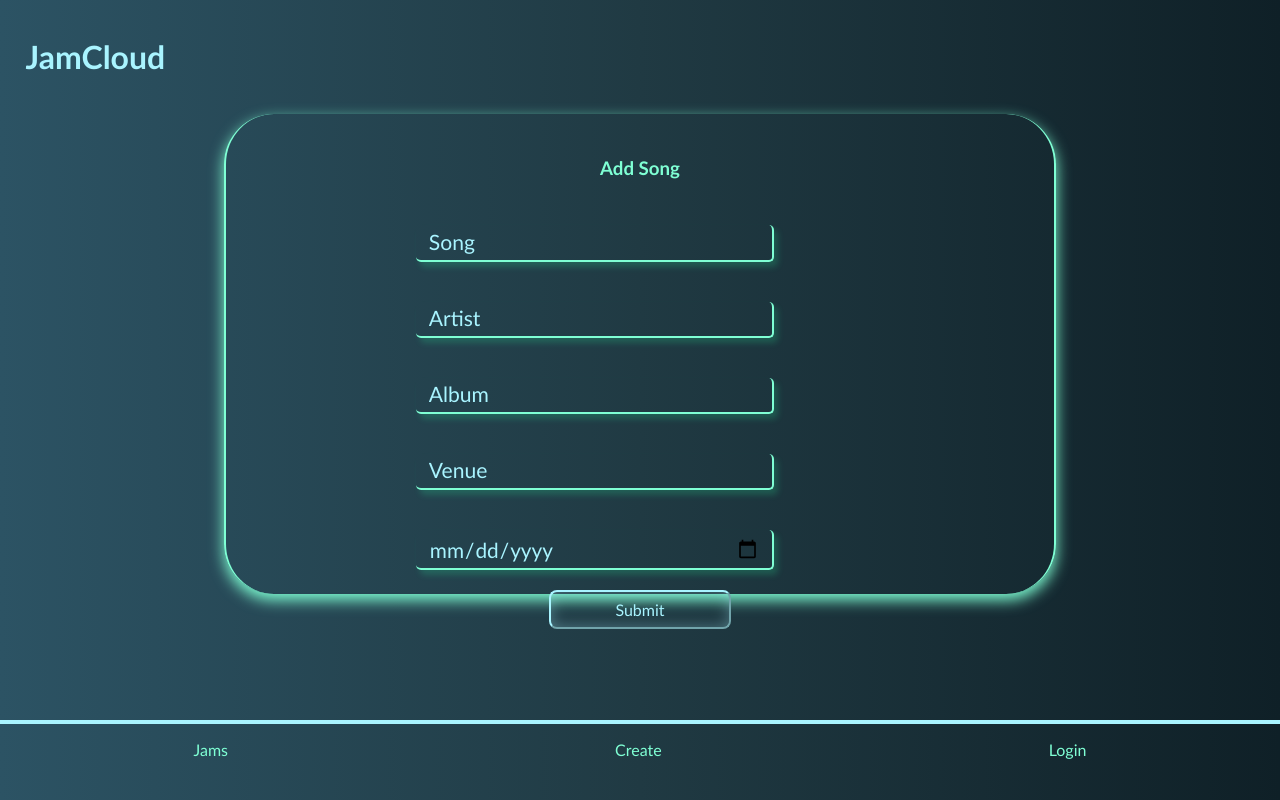
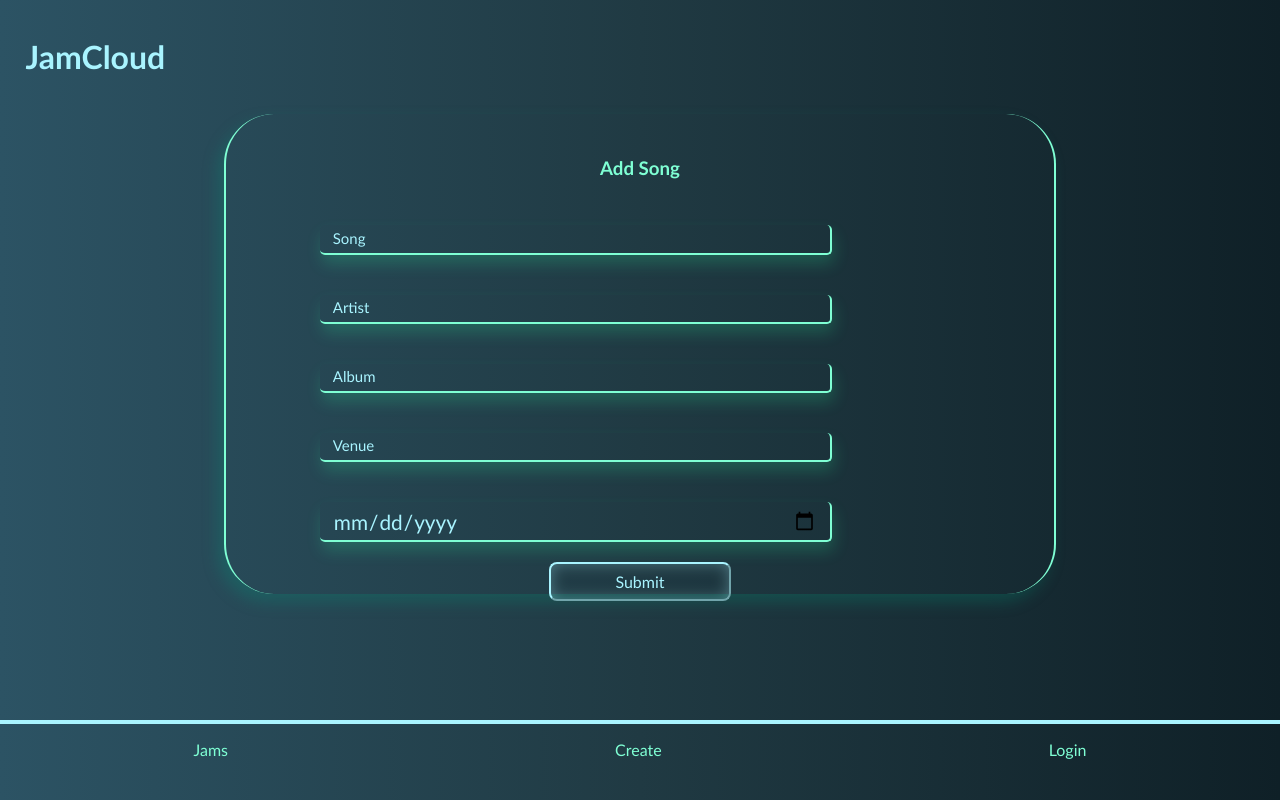
Before and after one commit to Bilbertius/jamcloud-client, a React (Create React App) app: page /maker in a window 1280 px wide. Built offline with nearby package versions, Linux system fonts and the light colour scheme; no server answers.

Commit message:
Fix font size

```diff
--- a/src/App.css
+++ b/src/App.css
@@ -166,7 +166,7 @@ form {
   border-radius: 50px;
   border-left: 2px solid aquamarine;
   border-right: 2px solid aquamarine;
-  box-shadow: 0px 6px 15px aquamarine;
+  box-shadow: -.5vw 1vh 2vh rgba(0, 159, 128, 0.25);
   max-height: 60vh;
   max-width: 90vw;
   min-width: 65vw;
@@ -197,19 +197,42 @@ span#button-span {
 }
 
 input {
-  width: 70vw;
+  width: 80vw;
   border: none;
   background: inherit;
   border-bottom: 2px solid aquamarine;
   border-right: 2px solid aquamarine;
   border-radius: 5px;
   padding: 0.7vh 1vw;
-  font-size: 1.2em;
+  font-size: 1.7vh;
   flex-grow: 1;
   margin: 0.5vh 2vw;
-  box-shadow: 4px 5px 6px rgba(40, 255, 165, 0.19);
+  box-shadow: 2px 9px 16px rgba(40, 255, 165, 0.19);
 }
 
+input:-webkit-autofill,
+input:-webkit-autofill:hover,
+input:-webkit-autofill:focus,
+textarea:-webkit-autofill,
+textarea:-webkit-autofill:hover,
+textarea:-webkit-autofill:focus,
+select:-webkit-autofill,
+select:-webkit-autofill:hover,
+select:-webkit-autofill:focus {
+  border: 1px solid inherit;
+  -webkit-text-fill-color: aquamarine;
+  -webkit-box-shadow: 0 0 0px 1000px inherit inset;
+  transition: background-color 5000s ease-in-out 0s;
+}
+
+input:active {
+  background-color: inherit;
+  outline-color: aquamarine;
+}
+
+input:internal-autofill-selected {
+  background-color: inherit !important;
+}
 #show_date {
   color: #a9f4ff;
   font-size: 1.3em;
@@ -242,6 +265,6 @@ button {
     width: 50vw;
   }
   input {
-    width: 35vw;
+    width: 50vw;
   }
 }
--- a/src/components/RegistrationForm/RegistrationForm.js
+++ b/src/components/RegistrationForm/RegistrationForm.js
@@ -39,8 +39,9 @@ export default class RegistrationForm extends Component {
 				className='RegForm'
 				onSubmit={this.handleSubmitUser}
 			>
+
 			<h2 id='reg_header'>Register</h2>
-
+				{this.state.error ? <p className='error'>{this.state.error}</p> : null}
 				<div className='user_name'>
 
 					<Input
--- a/src/components/SongListItem/SongListItem.css
+++ b/src/components/SongListItem/SongListItem.css
@@ -39,7 +39,7 @@ span {
 }
 .song {
 
-    font-size: 1em;
+    font-size: 1.6vh;
     text-align: left;
     font-weight: bold;
     flex-grow: 2;
@@ -48,7 +48,7 @@ span {
 }
 .artist {
     flex-grow: 2;
-    font-size: 1.2em;
+    font-size: 1.8vh;
 
     text-align: center;
 
@@ -58,7 +58,7 @@ span {
 
 button#delete-song {
     border: none;
-    padding: 0 1em;
+    padding: 0 1vw;
     color: rgba(169, 89, 89, 0.85);
     margin: 0 0 0 auto;
     flex-shrink: 1;
@@ -71,7 +71,7 @@ button#delete-song {
 
 .venue {
 
-    font-size: 1.2em;
+    font-size: 1.6vh;
     text-align: right;
     flex-grow: 3;
     color: #a9f4ff;
```
